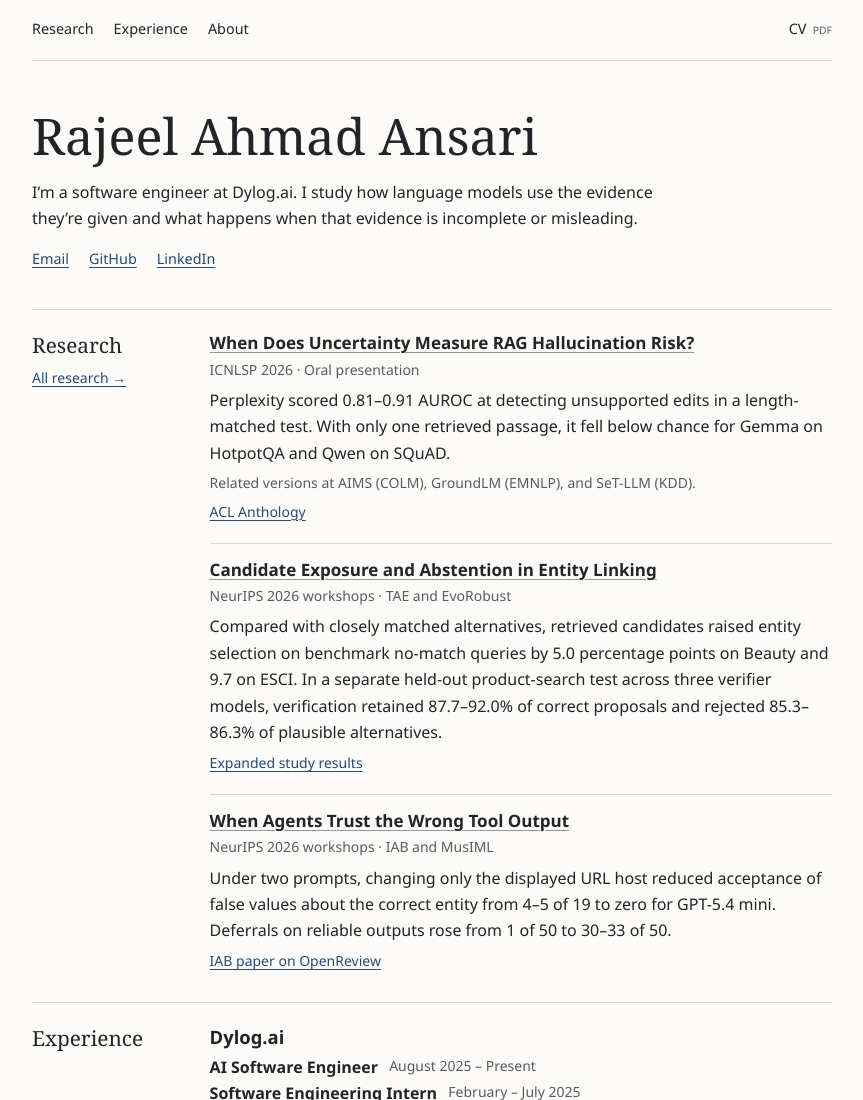
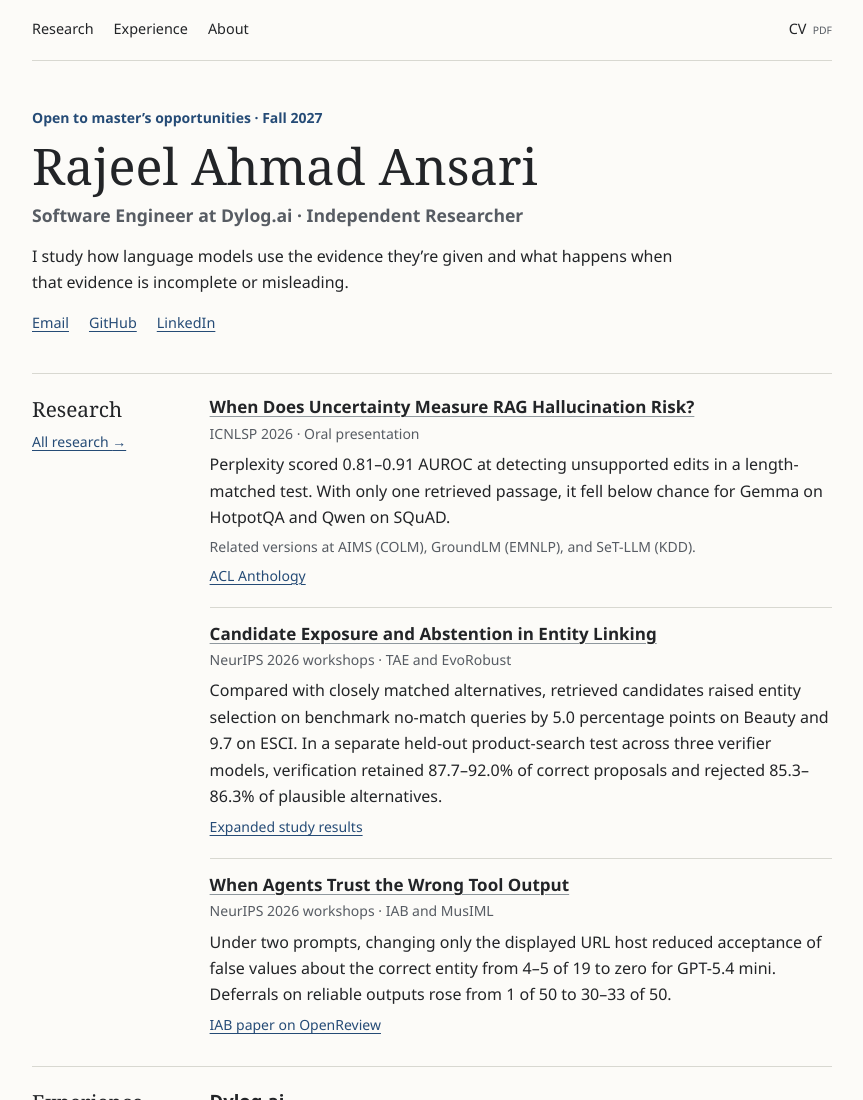
Before and after one commit to rajeeell/rajeeell.github.io, a plain HTML site: page index.html in a window 1280 px wide. Shown: the top 1100 px of the page, without its empty margins (208-1071 px from the left). Drawn offline with Linux system fonts and the light colour scheme.

Commit message:
Add homepage role and Fall 2027 availability

```diff
--- a/index.html
+++ b/index.html
@@ -6,7 +6,7 @@
   <meta name="description" content="Rajeel Ahmad Ansari, software engineer at Dylog.ai. Research on retrieval, language-model evaluation, and tool use.">
   <meta name="theme-color" content="#fcfbf8">
   <title>Rajeel Ahmad Ansari</title>
-  <link rel="stylesheet" href="site.css?v=research-1">
+  <link rel="stylesheet" href="site.css?v=profile-1">
   <meta property="og:type" content="website">
   <meta property="og:title" content="Rajeel Ahmad Ansari">
   <meta property="og:description" content="Software engineering and research in information retrieval, language-model reliability, and applied ML.">
@@ -33,8 +33,10 @@
 
   <main id="main" class="wrap">
     <section class="profile" aria-labelledby="name">
+      <p class="profile-status">Open to master’s opportunities · Fall 2027</p>
       <h1 id="name">Rajeel Ahmad Ansari</h1>
-      <p class="intro">I’m a software engineer at Dylog.ai. I study how language models use the evidence they’re given and what happens when that evidence is incomplete or misleading.</p>
+      <p class="profile-role">Software Engineer at Dylog.ai · Independent Researcher</p>
+      <p class="intro">I study how language models use the evidence they’re given and what happens when that evidence is incomplete or misleading.</p>
       <ul class="profile-links links" aria-label="Contact and profiles">
         <li><a href="mailto:rajeelansari@gmail.com">Email</a></li>
         <li><a href="https://github.com/rajeeell">GitHub</a></li>
--- a/site.css
+++ b/site.css
@@ -81,7 +81,9 @@ a:focus-visible { outline: 2px solid var(--link); outline-offset: 4px; }
 .file-type { margin-left: .25em; color: var(--muted); font-size: .72em; }
 
 .profile { padding-block: 2.8rem 2.4rem; }
+.profile-status { margin-bottom: .45rem; color: var(--link); font-size: .875rem; font-weight: 600; }
 .profile h1 { font-size: clamp(2.1rem, 6vw, 3.15rem); }
+.profile-role { margin-top: .3rem; color: var(--muted); font-size: 1.1rem; font-weight: 600; }
 .intro { max-width: 41rem; margin-top: .8rem; }
 .profile-links {
   list-style: none;
```
